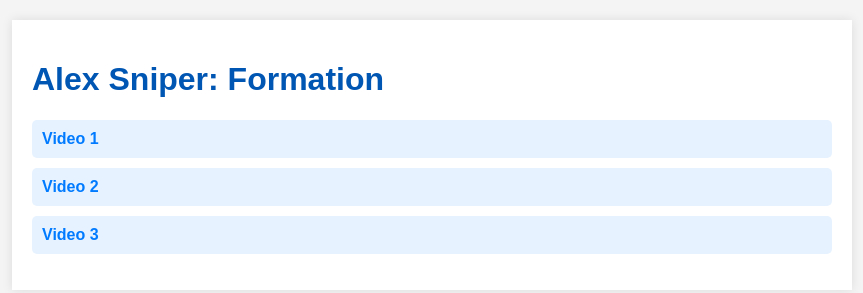
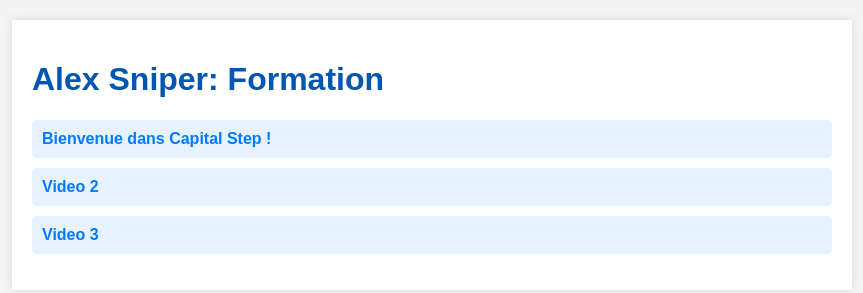
Before and after one commit to Martyfed81/Formation, a plain HTML site: page index.html in a window 1280 px wide. Shown: the whole page, without its empty margins (208-1071 px from the left). Drawn offline with Linux system fonts and the light colour scheme.

Commit message:
Update index.html

```diff
--- a/index.html
+++ b/index.html
@@ -46,7 +46,7 @@
     <div class="container">
         <h1>Alex Sniper: Formation</h1>
         <ul>
-            <li><a href="./video.html?title=Video%201&id=579321496">Video 1</a></li>
+            <li><a href="./video.html?title=Bienvenue%20dans%20Capital%20Step%20!&id=815616262">Bienvenue dans Capital Step !</a></li>
             <li><a href="./video.html?title=Video%202&id=579321496">Video 2</a></li>
             <li><a href="./video.html?title=Video%203&id=579321496">Video 3</a></li>
             <!-- Add more video links here -->
```
